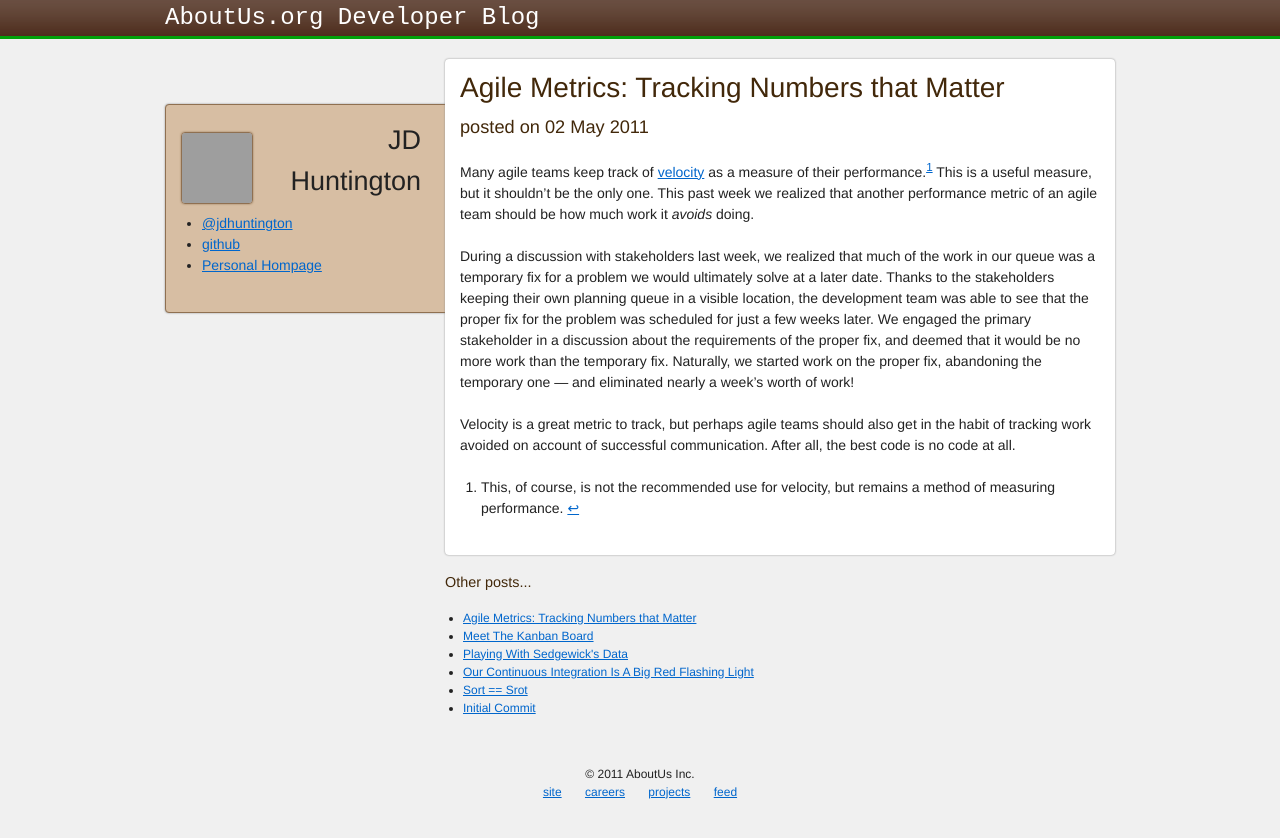
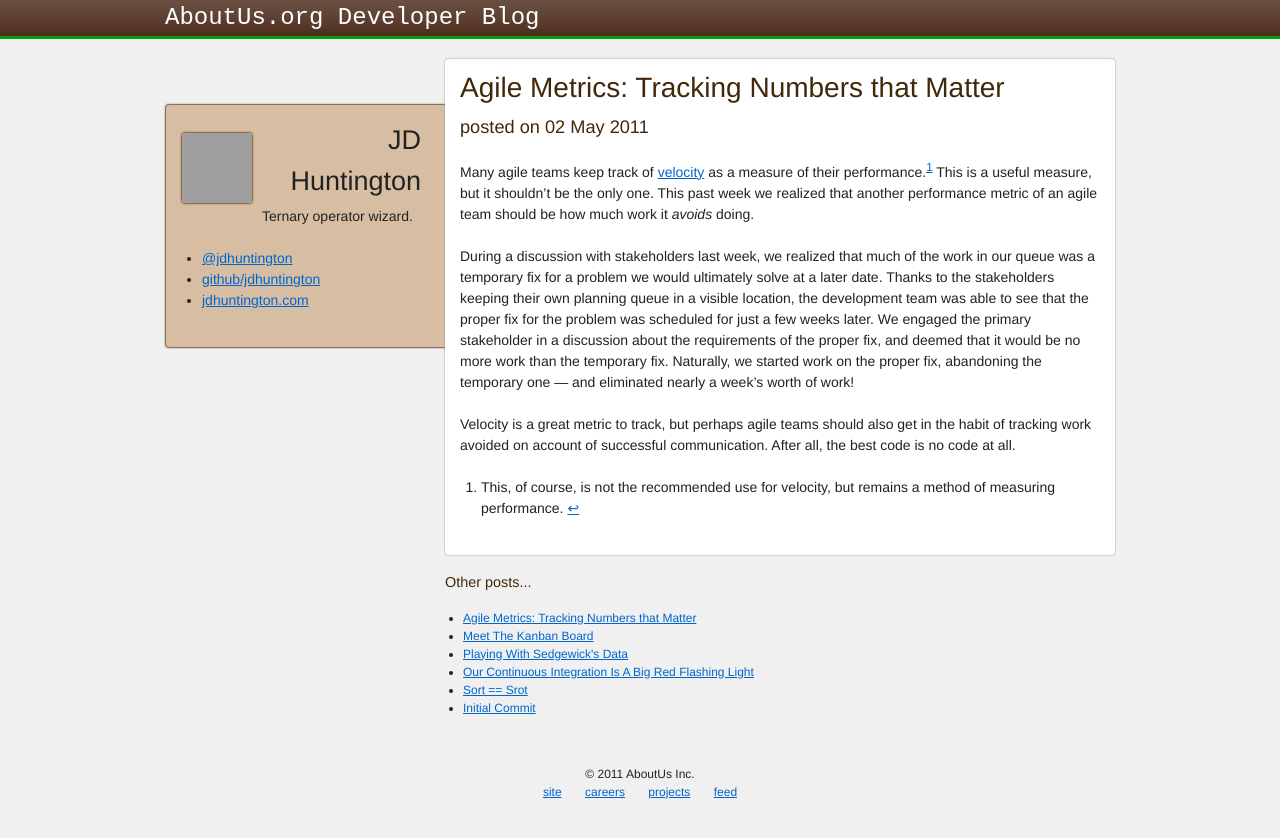
Before and after one commit to AboutUs/devblog, a Jekyll site: the page built from _posts/2011-05-02-agile-metrics.markdown, in a window 1280 px wide. Shown: the top 838 px of the page. Built offline with Jekyll 4.4.1, drawn with Linux system fonts in a browser that asks for light colours; Markdown is read by kramdown in place of the engine named in the settings; grey boxes are pictures that could not be loaded.

Commit message:
Update profile.

```diff
--- a/_includes/author.html
+++ b/_includes/author.html
@@ -24,11 +24,14 @@
 {% elsif page.author == 'jd' or post.author == 'jd' %}
   <img class="avatar" src="http://www.gravatar.com/avatar/a3d6887041bc564a5d60cdc811ae4ef9?s=70">
   <div class="name">JD Huntington</div>
+  <p class="about">
+    Ternary operator wizard.
+  </p>
 
   <ul class="meta">
     <li><a href="http://twitter.com/jdhuntington" class="twitter">@jdhuntington</a></li>
-    <li><a href="http://github.com/jdhuntington" class="github">github</a></li>
-    <li><a href="http://jdhuntington.com">Personal Hompage</a></li>
+    <li><a href="http://github.com/jdhuntington" class="github">github/jdhuntington</a></li>
+    <li><a href="http://jdhuntington.com">jdhuntington.com</a></li>
   </ul>
 {% elsif page.author == 'thomas' or post.author == 'thomas' %}
 <img class="avatar" src="http://www.gravatar.com/avatar/5b01f9bc964551be904f4636c556428e?s=70">
```
